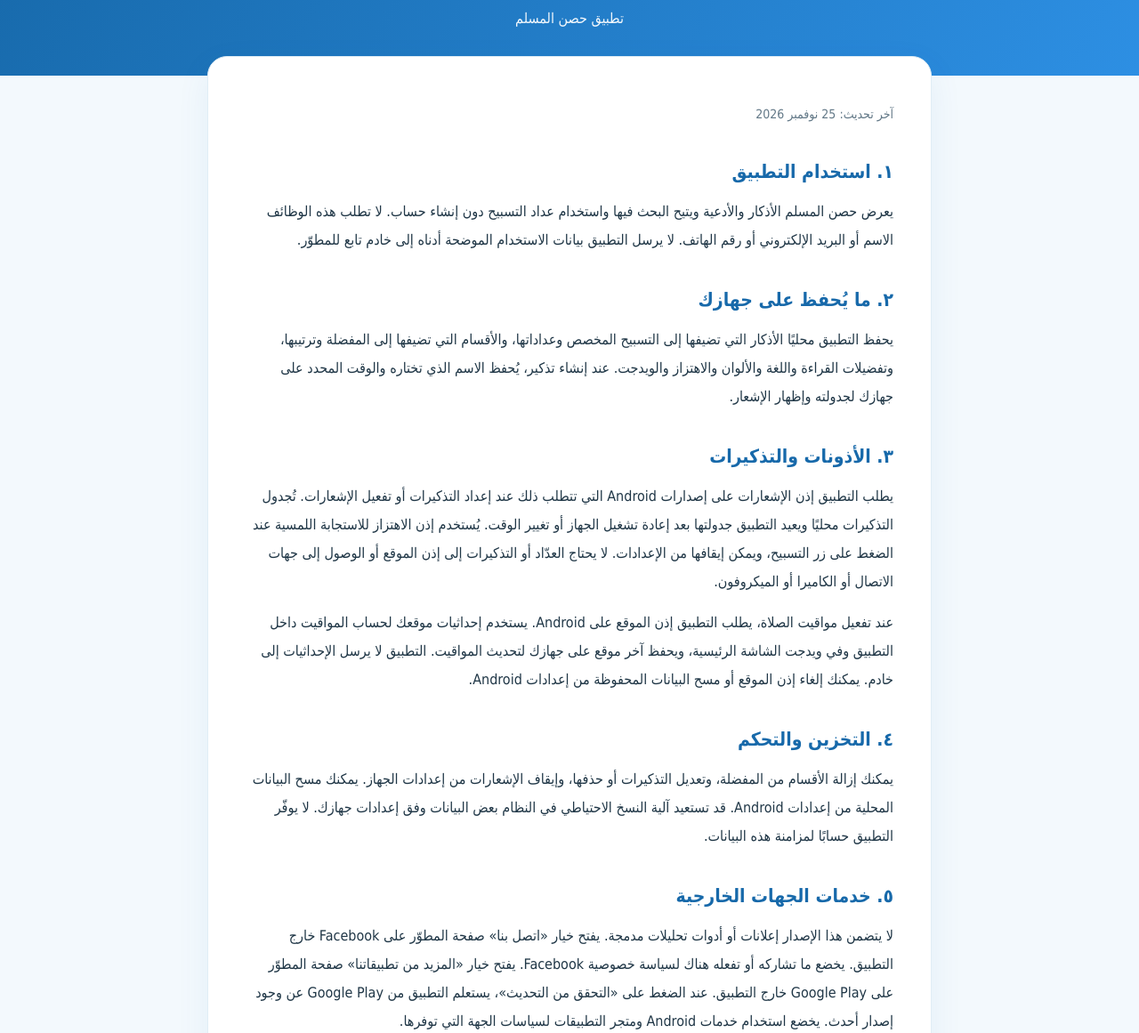
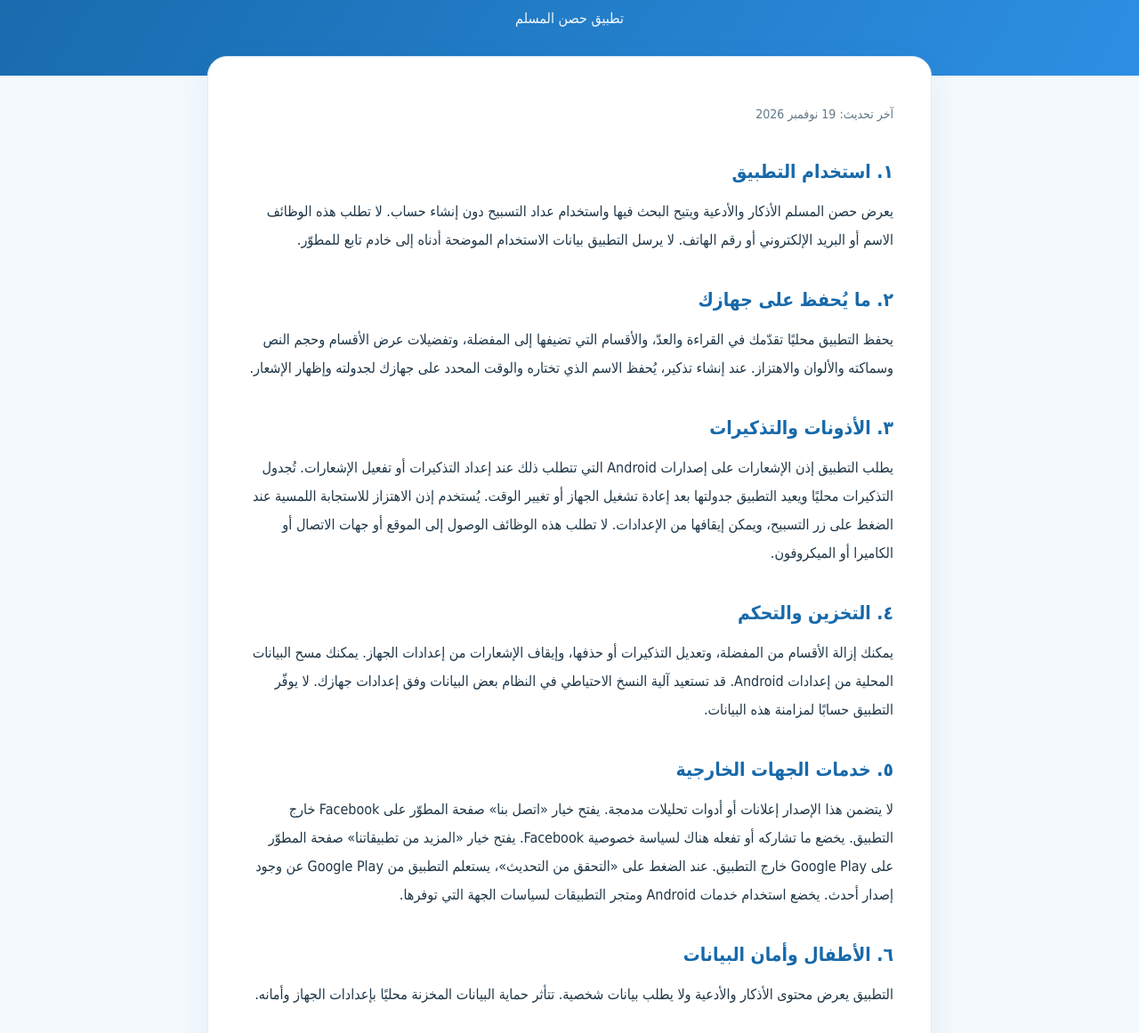
Before and after one commit to AmrOsamaAttia/adhkar-privacy-policy, a plain HTML site: page index.html in a window 1280 px wide. Shown: the part 139-1300 px from the top of the page at 89% size. Drawn offline with Linux system fonts and the light colour scheme.

Commit message:
Restore original privacy policy text

```diff
--- a/index.html
+++ b/index.html
@@ -11,19 +11,18 @@
 <body>
 <header><h1>سياسة الخصوصية</h1><p>تطبيق حصن المسلم</p></header>
 <div class="wrap"><main>
-<p class="meta">آخر تحديث: 25 نوفمبر 2026</p>
+<p class="meta">آخر تحديث: 19 نوفمبر 2026</p>
 <h2>١. استخدام التطبيق</h2>
 <p>يعرض حصن المسلم الأذكار والأدعية ويتيح البحث فيها واستخدام عداد التسبيح دون إنشاء حساب. لا تطلب هذه الوظائف الاسم أو البريد الإلكتروني أو رقم الهاتف. لا يرسل التطبيق بيانات الاستخدام الموضحة أدناه إلى خادم تابع للمطوّر.</p>
 <h2>٢. ما يُحفظ على جهازك</h2>
-<p>يحفظ التطبيق محليًا الأذكار التي تضيفها إلى التسبيح المخصص وعداداتها، والأقسام التي تضيفها إلى المفضلة وترتيبها، وتفضيلات القراءة واللغة والألوان والاهتزاز والويدجت. عند إنشاء تذكير، يُحفظ الاسم الذي تختاره والوقت المحدد على جهازك لجدولته وإظهار الإشعار.</p>
+<p>يحفظ التطبيق محليًا تقدّمك في القراءة والعدّ، والأقسام التي تضيفها إلى المفضلة، وتفضيلات عرض الأقسام وحجم النص وسماكته والألوان والاهتزاز. عند إنشاء تذكير، يُحفظ الاسم الذي تختاره والوقت المحدد على جهازك لجدولته وإظهار الإشعار.</p>
 <h2>٣. الأذونات والتذكيرات</h2>
-<p>يطلب التطبيق إذن الإشعارات على إصدارات Android التي تتطلب ذلك عند إعداد التذكيرات أو تفعيل الإشعارات. تُجدول التذكيرات محليًا ويعيد التطبيق جدولتها بعد إعادة تشغيل الجهاز أو تغيير الوقت. يُستخدم إذن الاهتزاز للاستجابة اللمسية عند الضغط على زر التسبيح، ويمكن إيقافها من الإعدادات. لا يحتاج العدّاد أو التذكيرات إلى إذن الموقع أو الوصول إلى جهات الاتصال أو الكاميرا أو الميكروفون.</p>
-<p>عند تفعيل مواقيت الصلاة، يطلب التطبيق إذن الموقع على Android. يستخدم إحداثيات موقعك لحساب المواقيت داخل التطبيق وفي ويدجت الشاشة الرئيسية، ويحفظ آخر موقع على جهازك لتحديث المواقيت. التطبيق لا يرسل الإحداثيات إلى خادم. يمكنك إلغاء إذن الموقع أو مسح البيانات المحفوظة من إعدادات Android.</p>
+<p>يطلب التطبيق إذن الإشعارات على إصدارات Android التي تتطلب ذلك عند إعداد التذكيرات أو تفعيل الإشعارات. تُجدول التذكيرات محليًا ويعيد التطبيق جدولتها بعد إعادة تشغيل الجهاز أو تغيير الوقت. يُستخدم إذن الاهتزاز للاستجابة اللمسية عند الضغط على زر التسبيح، ويمكن إيقافها من الإعدادات. لا تطلب هذه الوظائف الوصول إلى الموقع أو جهات الاتصال أو الكاميرا أو الميكروفون.</p>
 <h2>٤. التخزين والتحكم</h2>
 <p>يمكنك إزالة الأقسام من المفضلة، وتعديل التذكيرات أو حذفها، وإيقاف الإشعارات من إعدادات الجهاز. يمكنك مسح البيانات المحلية من إعدادات Android. قد تستعيد آلية النسخ الاحتياطي في النظام بعض البيانات وفق إعدادات جهازك. لا يوفّر التطبيق حسابًا لمزامنة هذه البيانات.</p>
 <h2>٥. خدمات الجهات الخارجية</h2>
 <p>لا يتضمن هذا الإصدار إعلانات أو أدوات تحليلات مدمجة. يفتح خيار «اتصل بنا» صفحة المطوّر على Facebook خارج التطبيق. يخضع ما تشاركه أو تفعله هناك لسياسة خصوصية Facebook. يفتح خيار «المزيد من تطبيقاتنا» صفحة المطوّر على Google Play خارج التطبيق. عند الضغط على «التحقق من التحديث»، يستعلم التطبيق من Google Play عن وجود إصدار أحدث. يخضع استخدام خدمات Android ومتجر التطبيقات لسياسات الجهة التي توفرها.</p>
 <h2>٦. الأطفال وأمان البيانات</h2>
-<p>التطبيق يعرض الأذكار والأدعية دون إنشاء حساب أو طلب اسم أو بريد إلكتروني أو رقم هاتف. تتأثر حماية البيانات المخزنة محليًا بإعدادات الجهاز وأمانه.</p>
+<p>التطبيق يعرض محتوى الأذكار والأدعية ولا يطلب بيانات شخصية. تتأثر حماية البيانات المخزنة محليًا بإعدادات الجهاز وأمانه.</p>
 <h2>٧. التواصل وتحديث السياسة</h2>
 <p>للدعم أو الاستفسار عن الخصوصية، استخدم «اتصل بنا» في الإعدادات أو بريد المطوّر المنشور على Google Play. عند فتح سياسة الخصوصية، يجلب التطبيق النص المنشور من موقع GitHub Pages ويحتفظ بآخر نسخة على الجهاز لعرضها عند تعذّر الاتصال.</p>
```
